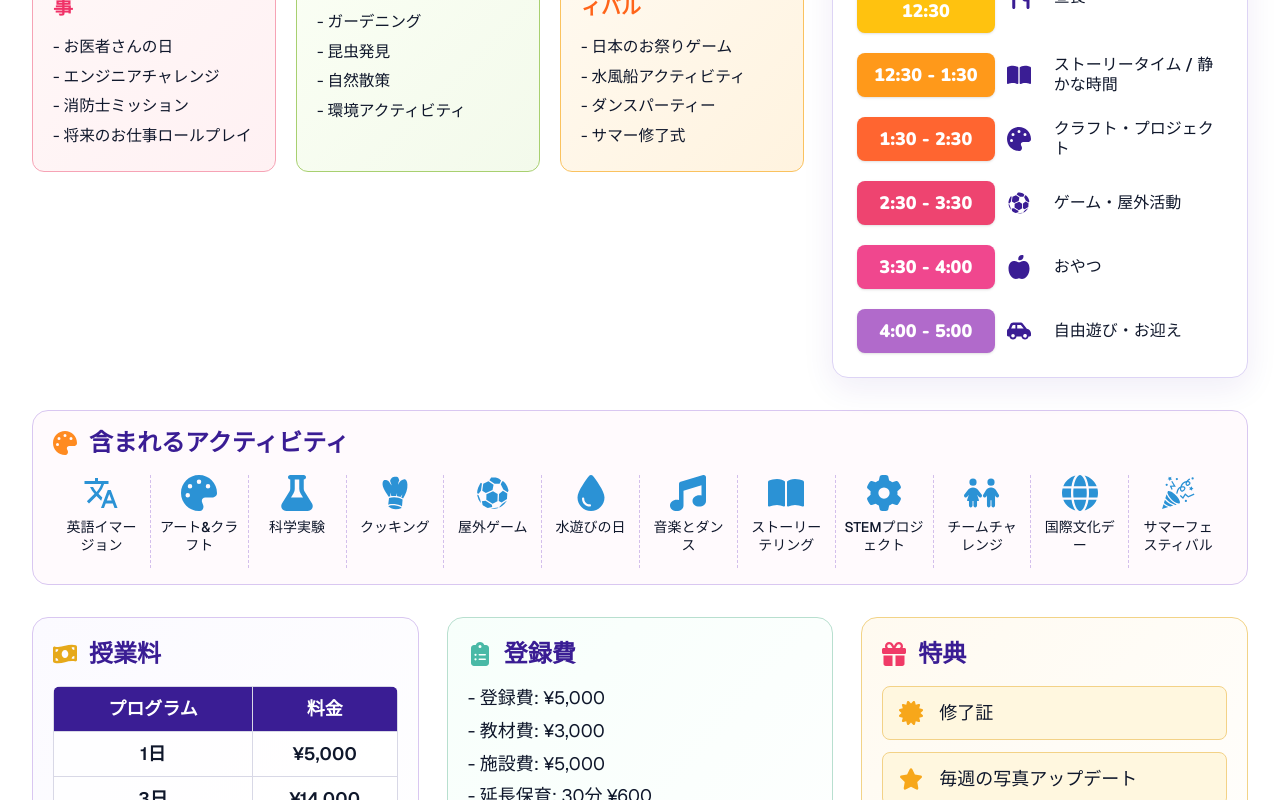
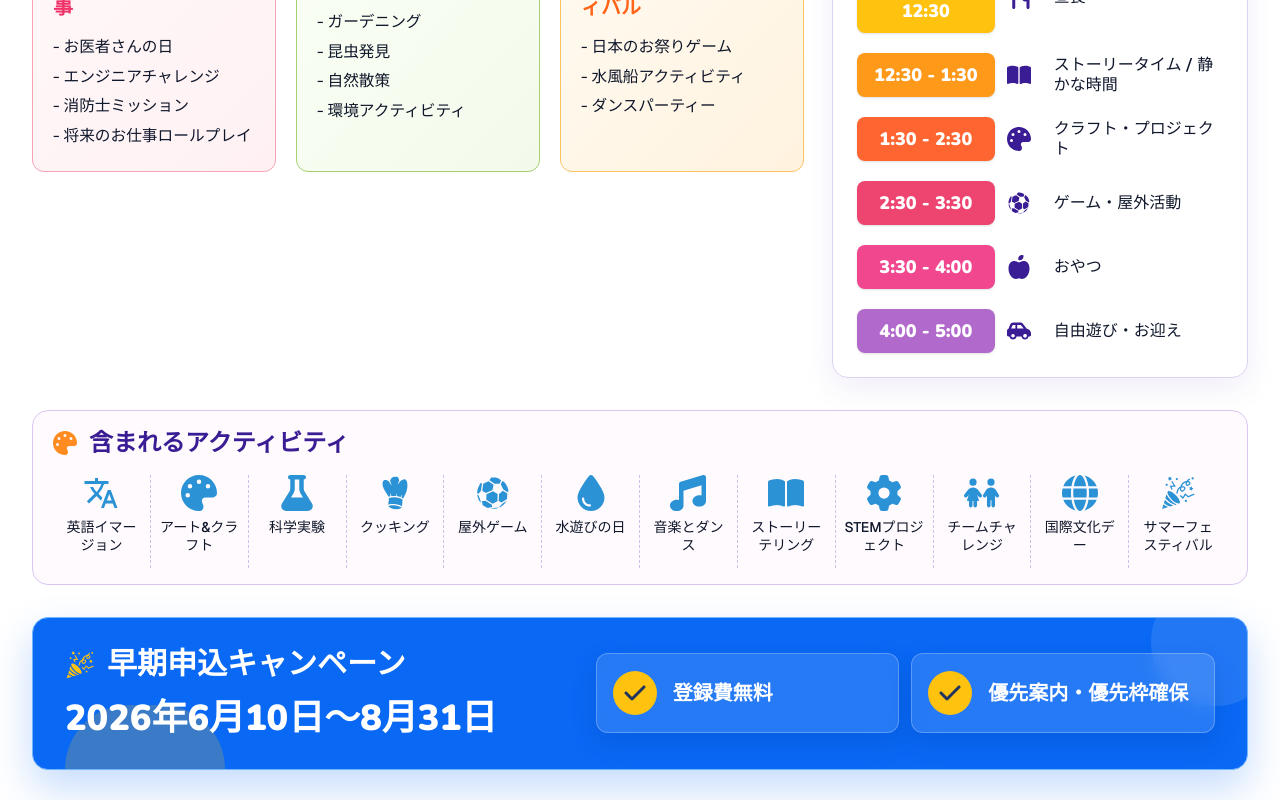
Before and after one commit to pjguitar15/namiki-school, a Next.js app: page /ja/summer-class in a window 1280 px wide. Shown: the part 800-1600 px from the top of the page. Built offline with nearby package versions, Linux system fonts and the light colour scheme; no server answers.

Commit message:
update: content

```diff
--- a/app/components/SummerClassPageContent.tsx
+++ b/app/components/SummerClassPageContent.tsx
@@ -6,6 +6,7 @@ import {
   FaCalendarDays,
   FaCarSide,
   FaCertificate,
+  FaCheck,
   FaChildren,
   FaClipboardList,
   FaDroplet,
@@ -231,6 +232,32 @@ export function SummerClassPageView() {
             </div>
           </div>
 
+          <section className={`mt-8 overflow-hidden rounded-2xl border border-[#6eb7ff] bg-[#0968f4] text-white shadow-[0_18px_42px_rgba(9,104,244,0.24)] ${hoverLift}`}>
+            <div className='relative isolate grid gap-6 px-6 py-7 sm:px-8 md:grid-cols-[0.9fr_1.1fr] md:items-center'>
+              <div className='absolute -right-8 -top-10 h-32 w-32 rounded-full bg-white/10' />
+              <div className='absolute bottom-0 left-8 h-16 w-40 rounded-t-full bg-[#ffc20f]/20' />
+              <div className='relative'>
+                <p className='mb-3 flex items-center gap-3 font-(family-name:--font-nunito) text-2xl font-black leading-tight sm:text-3xl'>
+                  <GiPartyPopper className='shrink-0 text-[#ffc20f]' />
+                  {page.earlyBird.title}
+                </p>
+                <p className='max-w-[31rem] font-(family-name:--font-nunito) text-3xl font-black leading-tight text-white sm:text-4xl'>
+                  {page.earlyBird.deadline}
+                </p>
+              </div>
+              <div className='relative grid gap-3 sm:grid-cols-2 md:grid-cols-1 lg:grid-cols-2'>
+                {page.earlyBird.perks.map((perk) => (
+                  <div key={perk} className='flex min-h-[5rem] items-center gap-4 rounded-xl border border-white/25 bg-white/12 px-4 py-3 font-(family-name:--font-nunito) text-xl font-black leading-tight shadow-[0_10px_24px_rgba(0,48,138,0.18)] backdrop-blur'>
+                    <span className='flex h-11 w-11 shrink-0 items-center justify-center rounded-full bg-[#ffc20f] text-2xl text-[#21335f]'>
+                      <FaCheck />
+                    </span>
+                    <span>{perk}</span>
+                  </div>
+                ))}
+              </div>
+            </div>
+          </section>
+
           <div className='mt-8 grid gap-7 lg:grid-cols-3'>
             <article className={`rounded-2xl border border-[#d9c7f1] bg-gradient-to-br from-[#fbfaff] to-white p-5 ${hoverLift}`}>
               <h2 className='mb-4 flex items-center gap-3 font-(family-name:--font-nunito) text-2xl font-black text-[#3a1d94]'>
--- a/app/components/SummerSchoolPromoSection.tsx
+++ b/app/components/SummerSchoolPromoSection.tsx
@@ -2,7 +2,9 @@
 
 import Image from 'next/image'
 import Link from 'next/link'
+import { FaCheck } from 'react-icons/fa6'
 import { HiArrowRight } from 'react-icons/hi2'
+import { GiPartyPopper } from 'react-icons/gi'
 import { useLanguage } from '../providers/LanguageProvider'
 import WideContainer from './WideContainer'
 
@@ -118,9 +120,33 @@ const SummerSchoolPromoSection = () => {
               <KeywordLine keywords={copy.keywords} />
             </div>
 
+            <div className='mt-6 max-w-[35rem] rounded-2xl border border-[#8fdfff] bg-[#0968f4] p-3 text-white shadow-[0_10px_24px_rgba(9,104,244,0.18)] sm:p-4'>
+              <div className='flex flex-col gap-3 sm:flex-row sm:items-center sm:justify-between'>
+                <div className='min-w-0'>
+                  <p className='flex items-center gap-2 font-(family-name:--font-nunito) text-base font-black leading-tight sm:text-lg'>
+                    <GiPartyPopper className='shrink-0 text-[#ffc20f]' />
+                    <span>{copy.page.earlyBird.title}</span>
+                  </p>
+                  <p className='mt-1 font-(family-name:--font-nunito) text-xl font-black leading-tight sm:text-2xl'>
+                    {copy.page.earlyBird.deadline}
+                  </p>
+                </div>
+                <div className='grid gap-2 text-sm font-bold leading-tight text-white sm:min-w-[11rem]'>
+                  {copy.page.earlyBird.perks.map((perk) => (
+                    <span key={perk} className='flex items-center gap-2'>
+                      <span className='flex h-6 w-6 shrink-0 items-center justify-center rounded-full bg-[#ffc20f] text-xs text-[#21335f]'>
+                        <FaCheck />
+                      </span>
+                      <span>{perk}</span>
+                    </span>
+                  ))}
+                </div>
+              </div>
+            </div>
+
             <Link
               href={href('/summer-class')}
-              className='mt-7 inline-flex min-h-12 w-fit min-w-[13.5rem] items-center justify-center gap-3 rounded-xl bg-[#3a1d94] px-6 py-3 font-(family-name:--font-nunito) text-base font-black uppercase tracking-normal text-white shadow-[0_4px_0_rgba(28,15,86,0.2),0_12px_20px_rgba(58,29,148,0.22)] ring-[3px] ring-white transition hover:-translate-y-0.5 hover:bg-[#4725aa] focus:outline-none focus:ring-[#ffcf35] sm:min-w-[16.5rem] sm:text-lg lg:min-h-14 lg:min-w-[20rem] lg:text-xl'
+              className='mt-5 inline-flex min-h-12 w-fit min-w-[13.5rem] items-center justify-center gap-3 rounded-xl bg-[#3a1d94] px-6 py-3 font-(family-name:--font-nunito) text-base font-black uppercase tracking-normal text-white shadow-[0_4px_0_rgba(28,15,86,0.2),0_12px_20px_rgba(58,29,148,0.22)] ring-[3px] ring-white transition hover:-translate-y-0.5 hover:bg-[#4725aa] focus:outline-none focus:ring-[#ffcf35] sm:min-w-[16.5rem] sm:text-lg lg:min-h-14 lg:min-w-[20rem] lg:text-xl'
             >
               {copy.ctaLabel}
               <HiArrowRight aria-hidden='true' className='h-7 w-7 lg:h-8 lg:w-8' />
--- a/app/constants/content.ts
+++ b/app/constants/content.ts
@@ -152,6 +152,11 @@ export type SummerSchoolCopy = {
       label: string;
     }[];
     activities: string[];
+    earlyBird: {
+      title: string;
+      deadline: string;
+      perks: string[];
+    };
     fees: {
       program: string;
       fee: string;
@@ -601,7 +606,7 @@ export const LANGUAGE_CONTENT: Record<LanguageCode, LanguageContent> = {
           {
             week: '第6週:',
             title: 'サマーフェスティバル',
-            bullets: ['日本のお祭りゲーム', '水風船アクティビティ', 'ダンスパーティー', 'サマー修了式'],
+            bullets: ['日本のお祭りゲーム', '水風船アクティビティ', 'ダンスパーティー'],
           },
         ],
         schedule: [
@@ -630,6 +635,11 @@ export const LANGUAGE_CONTENT: Record<LanguageCode, LanguageContent> = {
           '国際文化デー',
           'サマーフェスティバル',
         ],
+        earlyBird: {
+          title: '早期申込キャンペーン',
+          deadline: '2026年6月10日〜8月31日',
+          perks: ['登録費無料', '優先案内・優先枠確保'],
+        },
         fees: [
           { program: '1日', fee: '¥5,000' },
           { program: '3日', fee: '¥14,000' },
@@ -1186,7 +1196,7 @@ export const LANGUAGE_CONTENT: Record<LanguageCode, LanguageContent> = {
           {
             week: 'Week 6:',
             title: 'Summer Festival Week',
-            bullets: ['Japanese Festival Games', 'Water Balloon Activities', 'Dance Party', 'Summer Graduation Ceremony'],
+            bullets: ['Japanese Festival Games', 'Water Balloon Activities', 'Dance Party'],
           },
         ],
         schedule: [
@@ -1215,6 +1225,11 @@ export const LANGUAGE_CONTENT: Record<LanguageCode, LanguageContent> = {
           'International Culture Days',
           'Summer Festival',
         ],
+        earlyBird: {
+          title: 'Early Bird Promotion',
+          deadline: 'June 10 to August 31, 2026',
+          perks: ['Registration Fee FREE', 'Priority Placement'],
+        },
         fees: [
           { program: '1 Day', fee: '¥5,000' },
           { program: '3 Days', fee: '¥14,000' },
```
